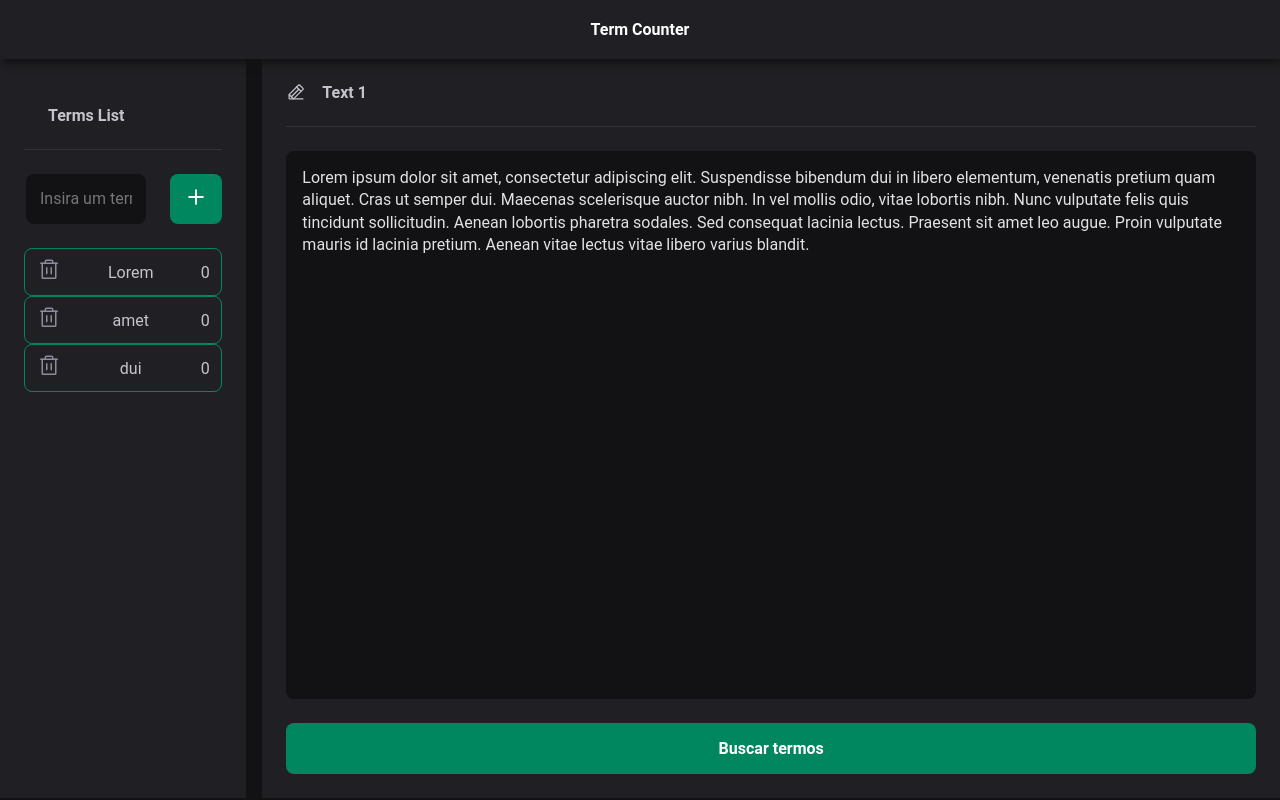
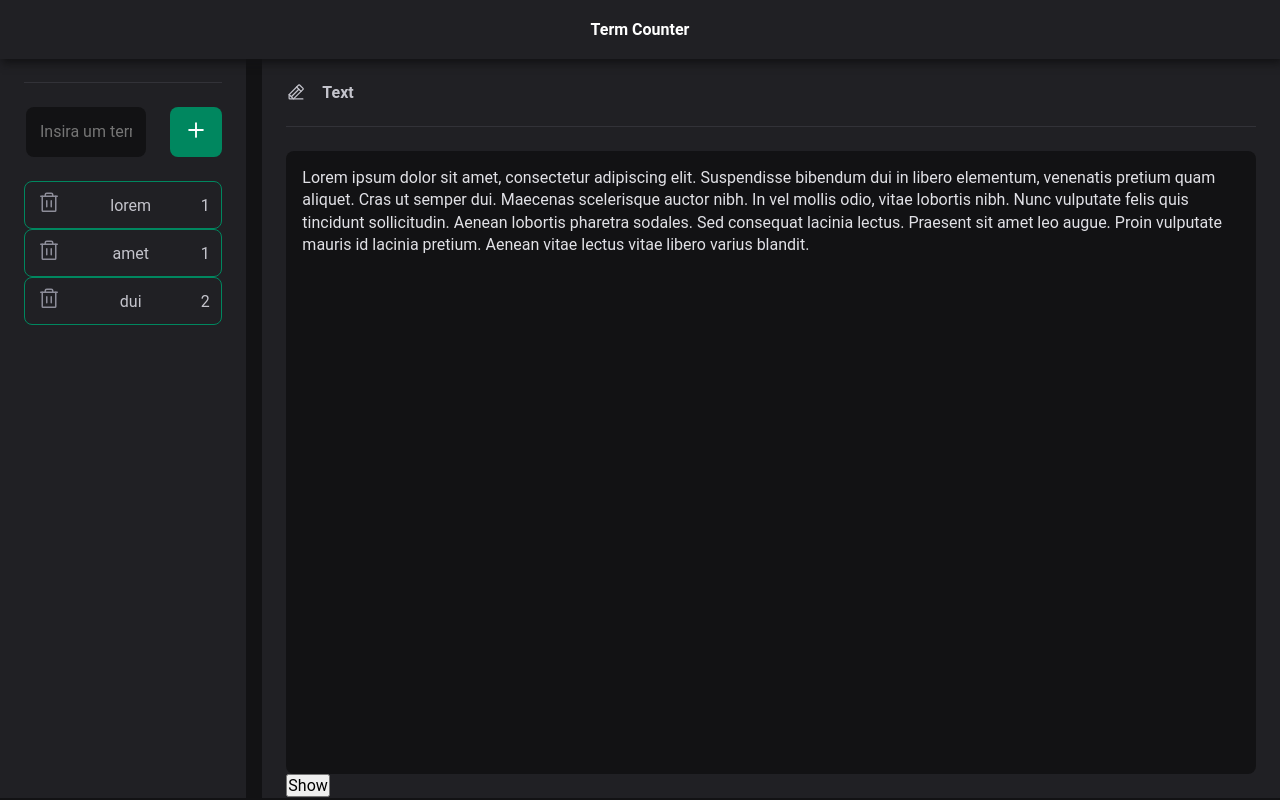
Before and after one commit to felipeourenato/term-counter, a React (Vite) app: page / in a window 1280 px wide. Built offline with nearby package versions, Linux system fonts and the light colour scheme.

Commit message:
Big refactor, not enough though

```diff
--- a/src/App.tsx
+++ b/src/App.tsx
@@ -20,13 +20,6 @@ export function App() {
     text: DEFAULT_TEXT,
   });
 
-  function handleOnStart() {
-    const { result, template, templateMap } = start(sourceText.text);
-    setTempl(template);
-    setTemplMap(templateMap);
-    console.log({ result });
-  }
-
   return (
     <div>
       <Header />
@@ -34,16 +27,9 @@ export function App() {
       <TermContextProvider>
         <div className={styles.wrapper}>
           <div className={styles.forms}>
-            <TermsList initialTerms={terms} onChange={setTerms} />
-            <SourceText
-              initialSourceText={sourceText}
-              onChange={setSourceText}
-              onStart={handleOnStart}
-              resultTemplate={templ}
-              templateMap={templMap!}
-            />
+            <TermsList />
+            <SourceText />
           </div>
-          {/* <ResultTable template={templ} /> */}
         </div>
       </TermContextProvider>
     </div>
--- a/src/components/SourceText.tsx
+++ b/src/components/SourceText.tsx
@@ -1,50 +1,32 @@
-import { useState, SyntheticEvent, ChangeEvent, FormEvent } from 'react';
+import { useState, ChangeEvent, useContext } from 'react';
 
 import { SourceTextTitle } from './SourceTextTitle';
 
 import styles from './SourceText.module.css';
 import { ResultTable } from './ResultTable';
+import { TermContext } from '../context';
 
 export interface SourceText {
   title: string;
   text: string;
 }
 
-interface SourceTextProps {
-  initialSourceText: SourceText;
-  onChange: (v: SourceText) => void;
-  onStart: (v: SourceText) => void;
-  resultTemplate: string[];
-  templateMap: Map<string, string>;
-}
-
-export function SourceText({
-  initialSourceText,
-  onChange,
-  onStart,
-  resultTemplate,
-  templateMap,
-}: SourceTextProps) {
-  const { title: initialTitle, text: initialText } = initialSourceText;
+export function SourceText() {
+  const { source, editSource } = useContext(TermContext);
 
   const [isEditing, setIsEditing] = useState(true);
-  const [textTitle, setTextTitle] = useState(initialTitle);
-  const [sourceText, setSourceText] = useState(initialText);
+  const [textTitle, setTextTitle] = useState('Text');
 
   function handleSourceTextChange(e: ChangeEvent<HTMLTextAreaElement>) {
-    setSourceText(e.target.value);
-    onChange({ title: textTitle, text: e.target.value });
-  }
-
-  function handleStartClick(e: SyntheticEvent<HTMLButtonElement>) {
-    e.preventDefault();
-    setIsEditing(false);
-    onStart({ title: textTitle, text: sourceText });
+    editSource(e.target.value);
   }
 
   function handleChangeTitle(t: string) {
     setTextTitle(t);
-    onChange({ title: t, text: sourceText });
+  }
+
+  function handleSourceTextSubmit() {
+    setIsEditing(false);
   }
 
   return (
@@ -54,16 +36,18 @@ export function SourceText({
         <div className={styles.sourceContainer}>
           <form>
             <textarea
-              value={sourceText}
+              value={source}
               onChange={handleSourceTextChange}
               placeholder="Adicione o texto fonte"
             />
-
-            <button onClick={handleStartClick}>Buscar termos</button>
           </form>
+          <button onClick={handleSourceTextSubmit}>Show</button>
         </div>
       ) : (
-        <ResultTable template={resultTemplate} templateMap={templateMap} />
+        <div>
+          <ResultTable />
+          <button onClick={() => setIsEditing(true)}>Editar</button>
+        </div>
       )}
     </div>
   );
--- a/src/components/Term.tsx
+++ b/src/components/Term.tsx
@@ -4,22 +4,28 @@ import styles from './Term.module.css';
 
 interface TermProps {
   term: string;
+  quantity: number;
   onExclude: (v: string) => void;
+  onClick: (v: string) => void;
 }
 
-export function Term({ term, onExclude }: TermProps) {
+export function Term({ term, onExclude, onClick, quantity }: TermProps) {
   function handleOnExclude() {
     onExclude(term);
   }
+
+  function handleOnClick() {
+    onClick(term);
+  }
   return (
-    <div className={styles.term}>
+    <a className={styles.term} onClick={handleOnClick}>
       <a onClick={handleOnExclude}>
         <Trash size={24} />
       </a>
 
       {term}
 
-      <text>0</text>
-    </div>
+      <text>{quantity}</text>
+    </a>
   );
 }
--- a/src/components/TermsList.tsx
+++ b/src/components/TermsList.tsx
@@ -1,17 +1,14 @@
-import { ChangeEvent, FormEvent, useState } from 'react';
+import { ChangeEvent, FormEvent, useContext, useState } from 'react';
 import { Plus } from 'phosphor-react';
 
 import { Term } from './Term';
 
 import styles from './TermsList.module.css';
+import { TermContext } from '../context';
 
-interface TermsListProps {
-  initialTerms: string[];
-  onChange: (l: string[]) => void;
-}
-
-export function TermsList({ initialTerms, onChange }: TermsListProps) {
-  const [terms, setTerms] = useState(initialTerms);
+export function TermsList() {
+  const { terms, addTerm, excludeTerm, highlightTerm, foundTermsMap } =
+    useContext(TermContext);
   const [inputValue, setInputValue] = useState('');
 
   function handleInputChange(e: ChangeEvent<HTMLInputElement>) {
@@ -27,22 +24,39 @@ export function TermsList({ initialTerms, onChange }: TermsListProps) {
       return;
     }
 
-    const newTerms = [...terms, inputValue];
-    setTerms(newTerms);
-    onChange(newTerms);
+    addTerm(inputValue);
     setInputValue('');
   }
 
   function handleOnExclude(term: string) {
-    const newTerms = terms.filter((t) => t !== term);
-    setTerms(newTerms);
-    onChange(newTerms);
+    excludeTerm(term);
+  }
+
+  function handleTermClick(term: string) {
+    highlightTerm(term);
+  }
+
+  function renderTerms() {
+    if (!foundTermsMap) return;
+    const foundTerms = [...foundTermsMap.keys()];
+
+    return (
+      <>
+        {foundTerms.map((ft) => (
+          <Term
+            key={ft}
+            term={ft}
+            quantity={foundTermsMap.get(ft)!.length}
+            onClick={handleTermClick}
+            onExclude={handleOnExclude}
+          />
+        ))}
+      </>
+    );
   }
 
   return (
     <div className={styles.termsList}>
-      <strong>Terms List</strong>
-
       <div className={styles.termsContainer}>
         <form onSubmit={handleTermSubmit}>
           <input
@@ -55,11 +69,7 @@ export function TermsList({ initialTerms, onChange }: TermsListProps) {
             <Plus size={20} weight="bold" />
           </button>
         </form>
-        <div className={styles.termsView}>
-          {terms?.map((t) => (
-            <Term key={t} term={t} onExclude={handleOnExclude} />
-          ))}
-        </div>
+        <div className={styles.termsView}>{renderTerms()}</div>
       </div>
     </div>
   );
--- a/src/constants/index.ts
+++ b/src/constants/index.ts
@@ -2,6 +2,6 @@ export const DEFAULT_TITLE = `Text 1`;
 
 export const DEFAULT_TEXT = `Lorem ipsum dolor sit amet, consectetur adipiscing elit. Suspendisse bibendum dui in libero elementum, venenatis pretium quam aliquet. Cras ut semper dui. Maecenas scelerisque auctor nibh. In vel mollis odio, vitae lobortis nibh. Nunc vulputate felis quis tincidunt sollicitudin. Aenean lobortis pharetra sodales. Sed consequat lacinia lectus. Praesent sit amet leo augue. Proin vulputate mauris id lacinia pretium. Aenean vitae lectus vitae libero varius blandit. `;
 
-export const DEFAULT_TERMS = ['Lorem', 'amet', 'dui'];
+export const DEFAULT_TERMS = ['lorem', 'amet', 'dui'];
 
 export const TEMPLATE_REGEX = /\{\{([A-Za-z0-9]+(-[A-Za-z0-9]+)+)\}\}/g;
--- a/src/context.tsx
+++ b/src/context.tsx
@@ -1,22 +1,91 @@
-import { createContext, useState, ComponentProps } from 'react';
+import { createContext, useState, ComponentProps, useEffect } from 'react';
+import { DEFAULT_TERMS, DEFAULT_TEXT } from './constants';
+import { CountingTermsResult, start, TermMap } from './logic';
 
 interface ITermContext {
-  selectedTermsTemplates: string[];
-  setSelectedTermsTemplates?: (values: string[]) => void;
+  source?: string;
+  templateDictionary?: Map<string, string>;
+  foundTermsMap?: TermMap;
+  terms?: string[];
+  selectedTermsIds?: string[];
+  template?: string;
+  highlightTerm: (value: string) => void;
+  editSource: (value: string) => void;
+  addTerm: (value: string) => void;
+  excludeTerm: (value: string) => void;
 }
 
 export const TermContext = createContext<ITermContext>({
-  selectedTermsTemplates: [],
+  highlightTerm: (value: string) => {},
+  editSource: (value: string) => {},
+  addTerm: (value: string) => {},
+  excludeTerm: (value: string) => {},
 });
 
 export function TermContextProvider({ children }: { children: JSX.Element }) {
-  const [selectedTermsTemplates, setSelectedTermsTemplates] = useState<
-    string[]
-  >([]);
+  const [selectedTermsIds, setSelectedTermsIds] = useState<string[]>([]);
+  const [source, setSource] = useState<string>(DEFAULT_TEXT);
+  const [terms, setTerms] = useState<string[]>(DEFAULT_TERMS);
+  const [countingTermsResult, setCountingTermsResult] =
+    useState<CountingTermsResult>();
+  const [selectedTerm, setSelectedTerm] = useState<string>(DEFAULT_TERMS[0]);
+
+  const highlightTerm = (value: string) => {
+    if (!value || !countingTermsResult) return;
+    const { foundTermsMap } = countingTermsResult;
+
+    if (!foundTermsMap?.has(value)) return;
+    setSelectedTerm(value);
+    setSelectedTermsIds([...foundTermsMap.get(value)!.map((res) => res.id)]);
+  };
+
+  const editSource = (value: string) => {
+    setSource(value);
+  };
+
+  const addTerm = (value: string) => {
+    if (!value) return;
+
+    const lowerCaseTerm = value.toLowerCase();
+    setTerms([lowerCaseTerm, ...terms]);
+  };
+
+  const excludeTerm = (value: string) => {
+    if (!value) return;
+    const lowerCaseTerm = value.toLowerCase();
+
+    if (!terms.includes(lowerCaseTerm)) return;
+    const filteredList = terms.filter((t) => t !== lowerCaseTerm);
+    setTerms([...filteredList]);
+  };
+
+  useEffect(() => {
+    if (!source || !terms) {
+      return;
+    }
+    const result = start(source, terms);
+    setCountingTermsResult(result);
+  }, [source, terms]);
+
+  useEffect(() => {
+    if (!countingTermsResult || !selectedTerm) return;
+    highlightTerm(selectedTerm);
+  }, [countingTermsResult]);
 
   return (
     <TermContext.Provider
-      value={{ selectedTermsTemplates, setSelectedTermsTemplates }}
+      value={{
+        source,
+        terms,
+        selectedTermsIds,
+        template: countingTermsResult?.template,
+        templateDictionary: countingTermsResult?.templateDictionary,
+        foundTermsMap: countingTermsResult?.foundTermsMap,
+        highlightTerm,
+        editSource,
+        addTerm,
+        excludeTerm,
+      }}
       children={children}
     />
   );
--- a/src/logic/index.ts
+++ b/src/logic/index.ts
@@ -1,66 +1,53 @@
-/**
-
-Lorem ipsum dolor sit amet, consectetur adipiscing elit. Suspendisse bibendum dui in libero elementum, venenatis pretium quam aliquet. Cras ut semper dui. Maecenas scelerisque auctor nibh. In vel mollis odio, vitae lobortis nibh. Nunc vulputate felis quis tincidunt sollicitudin. Aenean lobortis pharetra sodales. Sed consequat lacinia lectus. Praesent sit amet leo augue. Proin vulputate mauris id lacinia pretium. Aenean vitae lectus vitae libero varius blandit.
-
-"Lorem", "ipsum dolor sit", "amet", ", consectetur adipiscing elit. Suspendisse bibendum","dui","in libero elementum, venenatis pretium quam aliquet. Cras ut semper","dui",". Maecenas scelerisque auctor nibh. In vel mollis odio, vitae lobortis nibh. Nunc vulputate felis quis tincidunt sollicitudin. Aenean lobortis pharetra sodales. Sed consequat lacinia lectus. Praesent sit","amet"," leo augue. Proin vulputate mauris id lacinia pretium. Aenean vitae lectus vitae libero varius blandit."
-
-"lorem": {"Lorem", 5, [{"Lorem", 0}]}
-
-string: "Lorem impsum dolor sit amet"
-
-string.algumaPalavraDaMatch ? busca a palavra e posição e adiciona no map
-*/
-
-type TermResult = {
+export type TermResult = {
   value: string;
-  paragraphIndex: number;
-  phraseIndex: number;
-  posInPhrase: number;
+  id: string;
 };
 
-type TermData = {
-  value: string;
-  len: number;
-  results: TermResult[];
+export type TermMap = Map<string, TermResult[]>;
+
+export type CountingTermsResult = {
+  foundTermsMap: TermMap;
+  template: string;
+  templateDictionary: Map<string, string>;
 };
-
-type TermMap = Map<string, TermData>;
 
 function hasAtLeatOneSearchedTerm(text: string, terms: TermMap): boolean {
   const textWithoutSpecials = text.replace(/[^a-zA-Z0-9 ]/g, '');
   const words = textWithoutSpecials.split(' ');
 
-  return words.some((w) => terms.has(w.toLocaleLowerCase()));
+  return words.some((w) => terms.has(w.toLowerCase()));
 }
 
-export function start(text: string) {
-  const TERMS = new Map<string, TermData>([
-    ['lorem', { value: 'Lorem', len: 5, results: [] }],
-    ['amet', { value: 'amet', len: 4, results: [] }],
-    ['dui', { value: 'dui', len: 3, results: [] }],
-  ]);
+export function start(
+  sourceText: string,
+  termsList: string[]
+): CountingTermsResult {
+  const foundTermsMap: TermMap = new Map<string, TermResult[]>(
+    termsList.map((t) => [t, []])
+  );
 
-  const TEMPLATE_MAP = new Map<string, string>();
+  const templateDictionary = new Map<string, string>();
 
-  const TEXTBLOCK: string[] = [];
+  const paragraphBatches: string[] = [];
 
-  const paragraphs = text.split('\n');
+  const paragraphs = sourceText.split('\n');
 
   paragraphs
     .filter((para) => !!para)
     .forEach((paragraph, paIdx) => {
       const phrases = paragraph.split('.');
 
-      if (!hasAtLeatOneSearchedTerm(paragraph, TERMS)) {
-        TEXTBLOCK.push(paragraph);
+      if (!hasAtLeatOneSearchedTerm(paragraph, foundTermsMap)) {
+        paragraphBatches.push(paragraph);
         return;
       }
 
+      const phraseBatches: string[] = [];
       phrases
         .filter((phra) => !!phra)
         .forEach((phrase, phIdx) => {
-          if (!hasAtLeatOneSearchedTerm(phrase, TERMS)) {
-            TEXTBLOCK.push(phrase);
+          if (!hasAtLeatOneSearchedTerm(phrase, foundTermsMap)) {
+            phraseBatches.push(phrase);
             return;
           }
 
@@ -68,39 +55,31 @@ export function start(text: string) {
           let newPhrase = phrase;
 
           const foundWords = words.filter((w) =>
-            TERMS.has(w.toLocaleLowerCase())
+            foundTermsMap.has(w.toLowerCase())
           );
 
           foundWords.forEach((fw, id) => {
-            const lCaseWord = fw.toLocaleLowerCase();
-            const { results: curTermDataResults, ...curTermData } =
-              TERMS.get(lCaseWord)!;
-            TERMS.set(lCaseWord, {
-              ...curTermData,
-              results: [
-                ...curTermDataResults,
-                {
-                  value: fw,
-                  paragraphIndex: paIdx,
-                  phraseIndex: phIdx,
-                  posInPhrase: id,
-                },
-              ],
-            });
-            console.log({ fw });
+            const lCaseWord = fw.toLowerCase();
+            const results = foundTermsMap.get(lCaseWord)!;
+            const wId = `{{${paIdx}-${phIdx}-${id}}}`;
 
-            newPhrase = newPhrase.replace(fw, `{{${paIdx}-${phIdx}-${id}}}`);
-            TEMPLATE_MAP.set(`{{${paIdx}-${phIdx}-${id}}}`, fw);
-            TEXTBLOCK.push(newPhrase);
+            foundTermsMap.set(lCaseWord, [...results, { value: fw, id: wId }]);
+
+            newPhrase = newPhrase.replace(fw, wId);
+            templateDictionary.set(wId, fw);
+            phraseBatches.push(newPhrase);
           });
         });
+
+      const newParagraph = phraseBatches.join('.');
+      paragraphBatches.push(newParagraph);
     });
 
-  console.log(TEXTBLOCK.join());
+  const template = paragraphBatches.join('\n');
 
   return {
-    result: TERMS,
-    template: TEXTBLOCK,
-    templateMap: TEMPLATE_MAP,
+    foundTermsMap,
+    template,
+    templateDictionary,
   };
 }
```
Also changed, not shown: src/components/ResultTable.tsx (+24 -17 lines).
